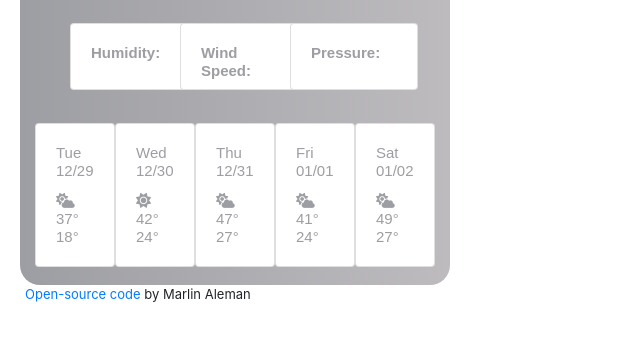
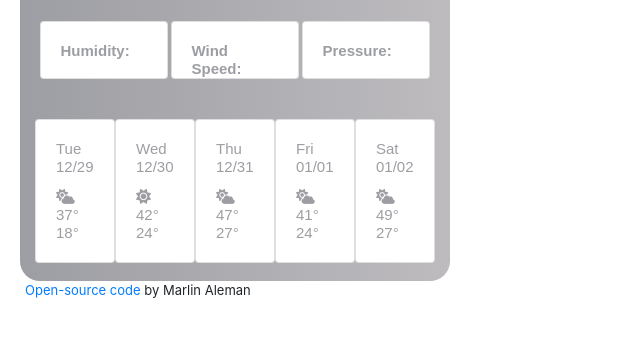
Before and after one commit to Marlieag/weather-app, a website built with Parcel: page index.html in a window 1280 px wide. Shown: the part 321-662 px from the top of the page, without its empty margins (0-640 px from the left). Built offline with nearby package versions, Linux system fonts and the light colour scheme; no server answers.

Commit message:
details alignment and spacing fixed

```diff
--- a/index.html
+++ b/index.html
@@ -95,9 +95,9 @@
       </figure>
 
 <div class="details">
-  <div class="row g-5 justify-content-md-center">
-    <div class="col-3">
-      <div class="card" style="width: 8rem; height: 75%;">
+  <div class="row justify-content-md-center">
+    <div class="col-3 m-2">
+      <div class="card" style="width: 8rem; height: 65%;">
         <div class="card-body">
           <h5 class="card-title" id="currentH">
        <strong>Humidity:</strong>
@@ -106,8 +106,8 @@
      </div>
     </div>
 
-    <div class="col-3">
-      <div class="card" style="width: 8rem; height: 75%;">
+    <div class="col-3 m-2">
+      <div class="card" style="width: 8rem; height: 65%;">
         <div class="card-body">
           <h5 class="card-title" id= "currentW">
              <strong>Wind Speed:</strong>
@@ -116,8 +116,8 @@
       </div>
     </div>
 
-    <div class="col-3">
-      <div class="card" style="width: 8rem; height: 75%;">
+    <div class="col-3 m-2">
+      <div class="card" style="width: 8rem; height: 65%;">
         <div class="card-body">
           <h5 class="card-title" id="currentP">
               <strong>Pressure:</strong>
--- a/src/styles.css
+++ b/src/styles.css
@@ -61,7 +61,10 @@ h4 {
   left: -3px;
 }
 .details {
-  padding: 10px;
+  display: flex;
+  position: relative;
+  left: -7px;
+  justify-content: space-around;
 }
 
 h5 {
```
